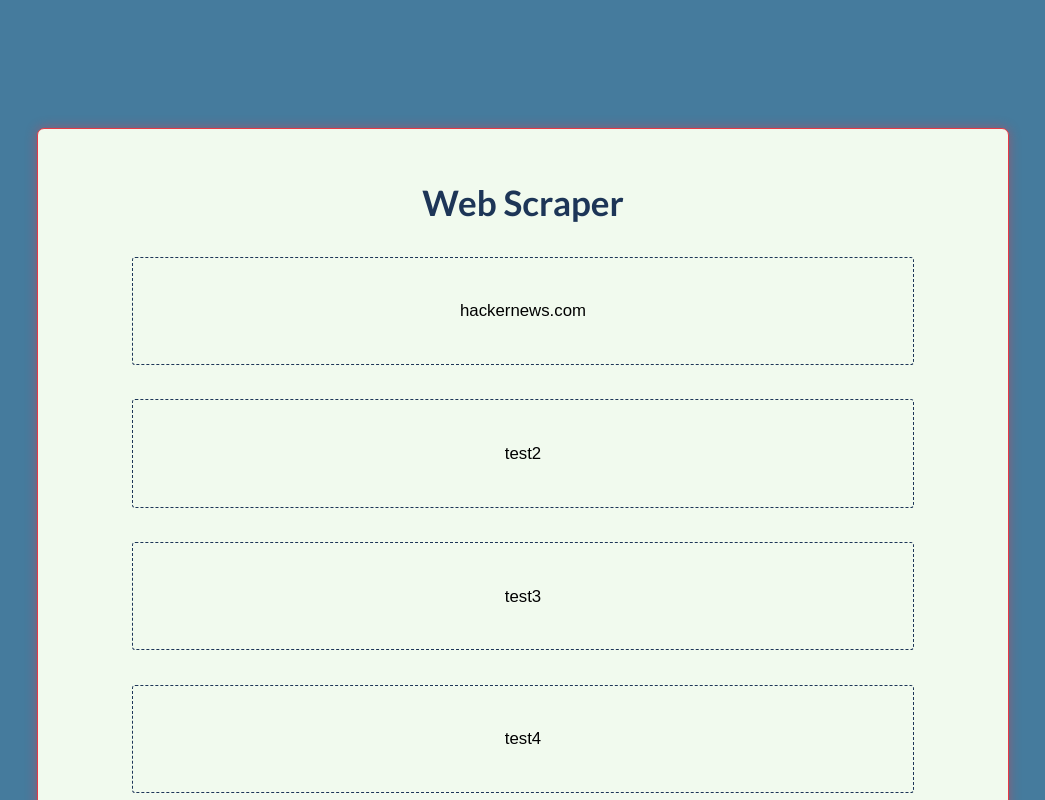
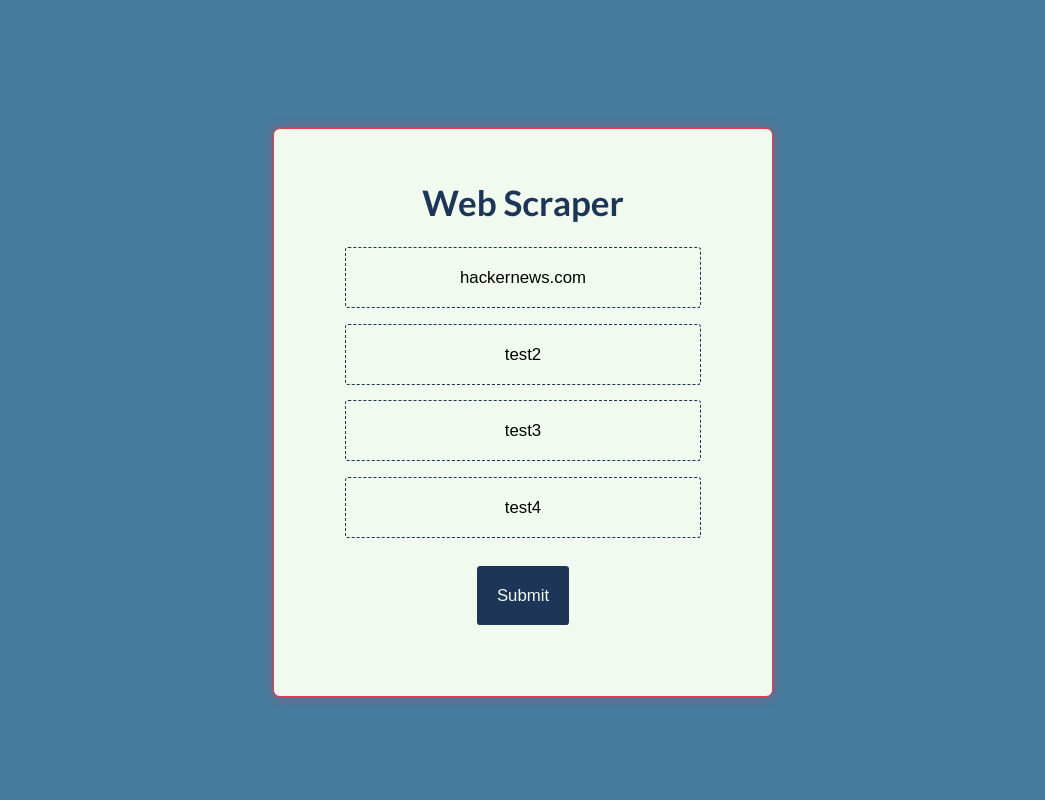
Before and after one commit to lgtm-migrator/webscraper-docker, a React (Create React App) app in the folder ui/: page / in a window 1280 px wide. Shown: the top 800 px of the page, without its empty margins (117-1162 px from the left). Built offline with nearby package versions, Linux system fonts and the light colour scheme.

Commit message:
design ui and create download button and newpaper button

```diff
--- a/ui/src/assets/index.css
+++ b/ui/src/assets/index.css
@@ -16,7 +16,8 @@ body {
   border-radius: 0.5em;
   padding: 5%;
   margin: auto;
-  max-width: 95%;
+  max-width:500px;
+
 }
 .submit-button {
   margin: 5%;
```
